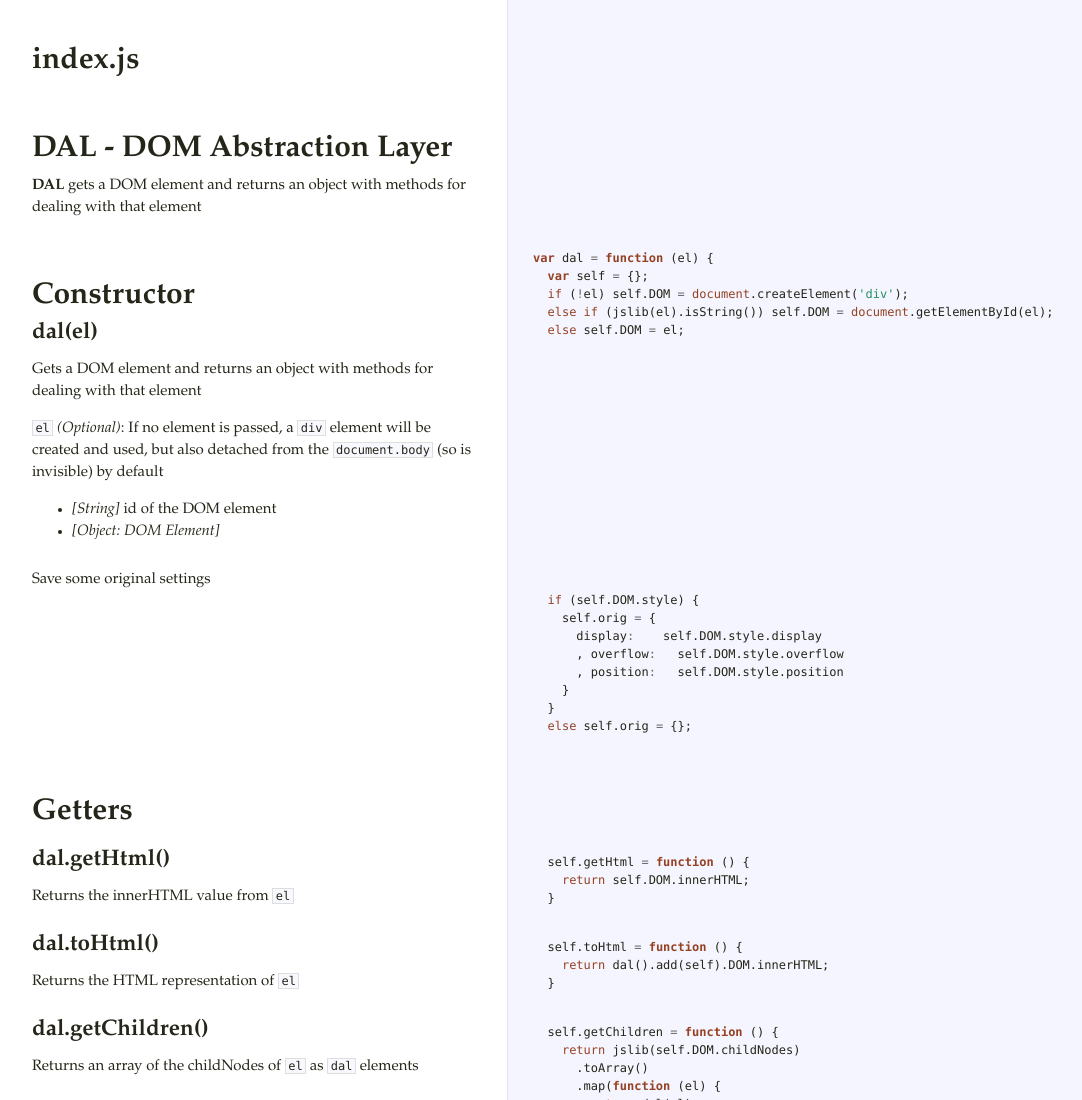
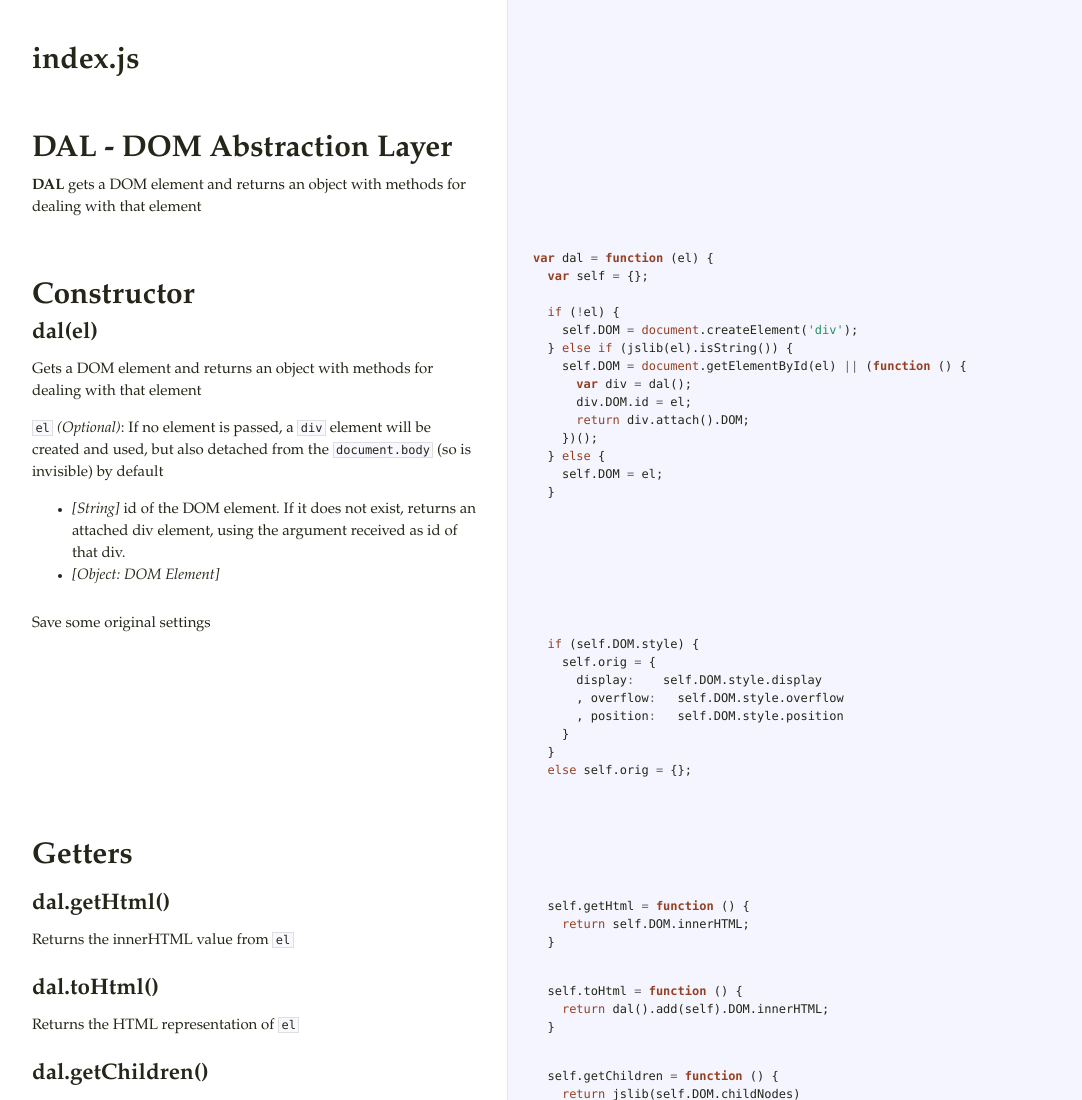
Before and after one commit to pfraces-graveyard/dal, a website: page docs/index.html in a window 1280 px wide. Shown: the top 1100 px of the page, without its empty margins (18-1100 px from the left). Drawn offline with Linux system fonts and the light colour scheme.

Commit message:
if id not found return an existing div id that id

```diff
--- a/docs/index.html
+++ b/docs/index.html
@@ -13,13 +13,24 @@ and used, but also detached from the <code>document.body</code> (so is invisible
 default</p>
 
 <ul>
-<li><em>[String]</em> id of the DOM element</li>
+<li><em>[String]</em> id of the DOM element.
+  If it does not exist, returns an attached div element, using the
+  argument received as id of that div.</li>
 <li><em>[Object: DOM Element]</em> </li>
 </ul>             </td>             <td class="code">               <div class="highlight"><pre><span class="kd">var</span> <span class="nx">dal</span> <span class="o">=</span> <span class="kd">function</span> <span class="p">(</span><span class="nx">el</span><span class="p">)</span> <span class="p">{</span>
   <span class="kd">var</span> <span class="nx">self</span> <span class="o">=</span> <span class="p">{};</span>
-  <span class="k">if</span> <span class="p">(</span><span class="o">!</span><span class="nx">el</span><span class="p">)</span> <span class="nx">self</span><span class="p">.</span><span class="nx">DOM</span> <span class="o">=</span> <span class="nb">document</span><span class="p">.</span><span class="nx">createElement</span><span class="p">(</span><span class="s1">&#39;div&#39;</span><span class="p">);</span>
-  <span class="k">else</span> <span class="k">if</span> <span class="p">(</span><span class="nx">jslib</span><span class="p">(</span><span class="nx">el</span><span class="p">).</span><span class="nx">isString</span><span class="p">())</span> <span class="nx">self</span><span class="p">.</span><span class="nx">DOM</span> <span class="o">=</span> <span class="nb">document</span><span class="p">.</span><span class="nx">getElementById</span><span class="p">(</span><span class="nx">el</span><span class="p">);</span>
-  <span class="k">else</span> <span class="nx">self</span><span class="p">.</span><span class="nx">DOM</span> <span class="o">=</span> <span class="nx">el</span><span class="p">;</span> </pre></div>             </td>           </tr>                               <tr id="section-3">             <td class="docs">               <div class="pilwrap">                 <a class="pilcrow" href="#section-3">&#182;</a>               </div>               <p>Save some original settings</p>             </td>             <td class="code">               <div class="highlight"><pre>
+
+  <span class="k">if</span> <span class="p">(</span><span class="o">!</span><span class="nx">el</span><span class="p">)</span> <span class="p">{</span>
+    <span class="nx">self</span><span class="p">.</span><span class="nx">DOM</span> <span class="o">=</span> <span class="nb">document</span><span class="p">.</span><span class="nx">createElement</span><span class="p">(</span><span class="s1">&#39;div&#39;</span><span class="p">);</span>
+  <span class="p">}</span> <span class="k">else</span> <span class="k">if</span> <span class="p">(</span><span class="nx">jslib</span><span class="p">(</span><span class="nx">el</span><span class="p">).</span><span class="nx">isString</span><span class="p">())</span> <span class="p">{</span>
+    <span class="nx">self</span><span class="p">.</span><span class="nx">DOM</span> <span class="o">=</span> <span class="nb">document</span><span class="p">.</span><span class="nx">getElementById</span><span class="p">(</span><span class="nx">el</span><span class="p">)</span> <span class="o">||</span> <span class="p">(</span><span class="kd">function</span> <span class="p">()</span> <span class="p">{</span>
+      <span class="kd">var</span> <span class="nx">div</span> <span class="o">=</span> <span class="nx">dal</span><span class="p">();</span>
+      <span class="nx">div</span><span class="p">.</span><span class="nx">DOM</span><span class="p">.</span><span class="nx">id</span> <span class="o">=</span> <span class="nx">el</span><span class="p">;</span>
+      <span class="k">return</span> <span class="nx">div</span><span class="p">.</span><span class="nx">attach</span><span class="p">().</span><span class="nx">DOM</span><span class="p">;</span>
+    <span class="p">})();</span>
+  <span class="p">}</span> <span class="k">else</span> <span class="p">{</span>
+    <span class="nx">self</span><span class="p">.</span><span class="nx">DOM</span> <span class="o">=</span> <span class="nx">el</span><span class="p">;</span>
+  <span class="p">}</span></pre></div>             </td>           </tr>                               <tr id="section-3">             <td class="docs">               <div class="pilwrap">                 <a class="pilcrow" href="#section-3">&#182;</a>               </div>               <p>Save some original settings</p>             </td>             <td class="code">               <div class="highlight"><pre>
   <span class="k">if</span> <span class="p">(</span><span class="nx">self</span><span class="p">.</span><span class="nx">DOM</span><span class="p">.</span><span class="nx">style</span><span class="p">)</span> <span class="p">{</span>
     <span class="nx">self</span><span class="p">.</span><span class="nx">orig</span> <span class="o">=</span> <span class="p">{</span>
       <span class="nx">display</span><span class="o">:</span>    <span class="nx">self</span><span class="p">.</span><span class="nx">DOM</span><span class="p">.</span><span class="nx">style</span><span class="p">.</span><span class="nx">display</span>
```
Also changed, not shown: lib/index.js.
